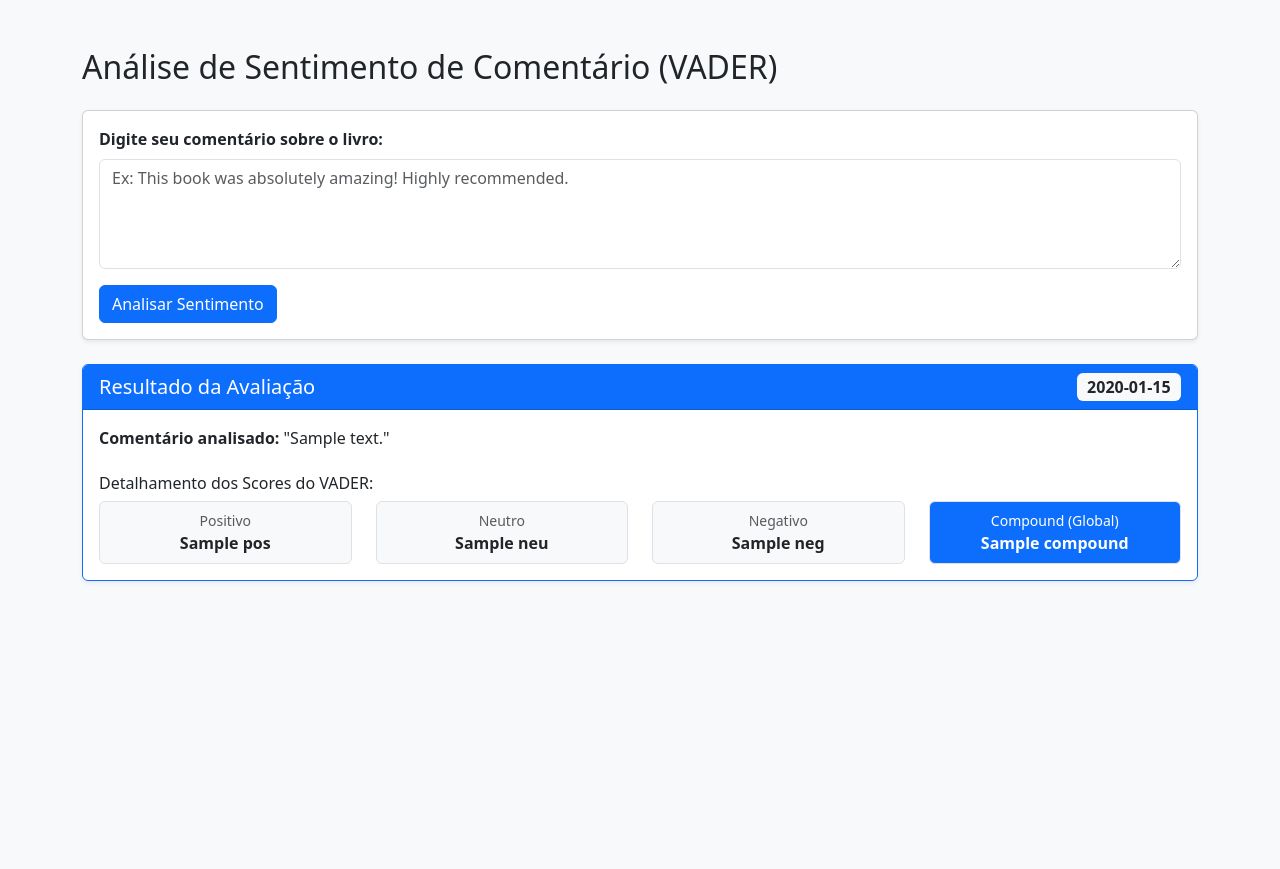
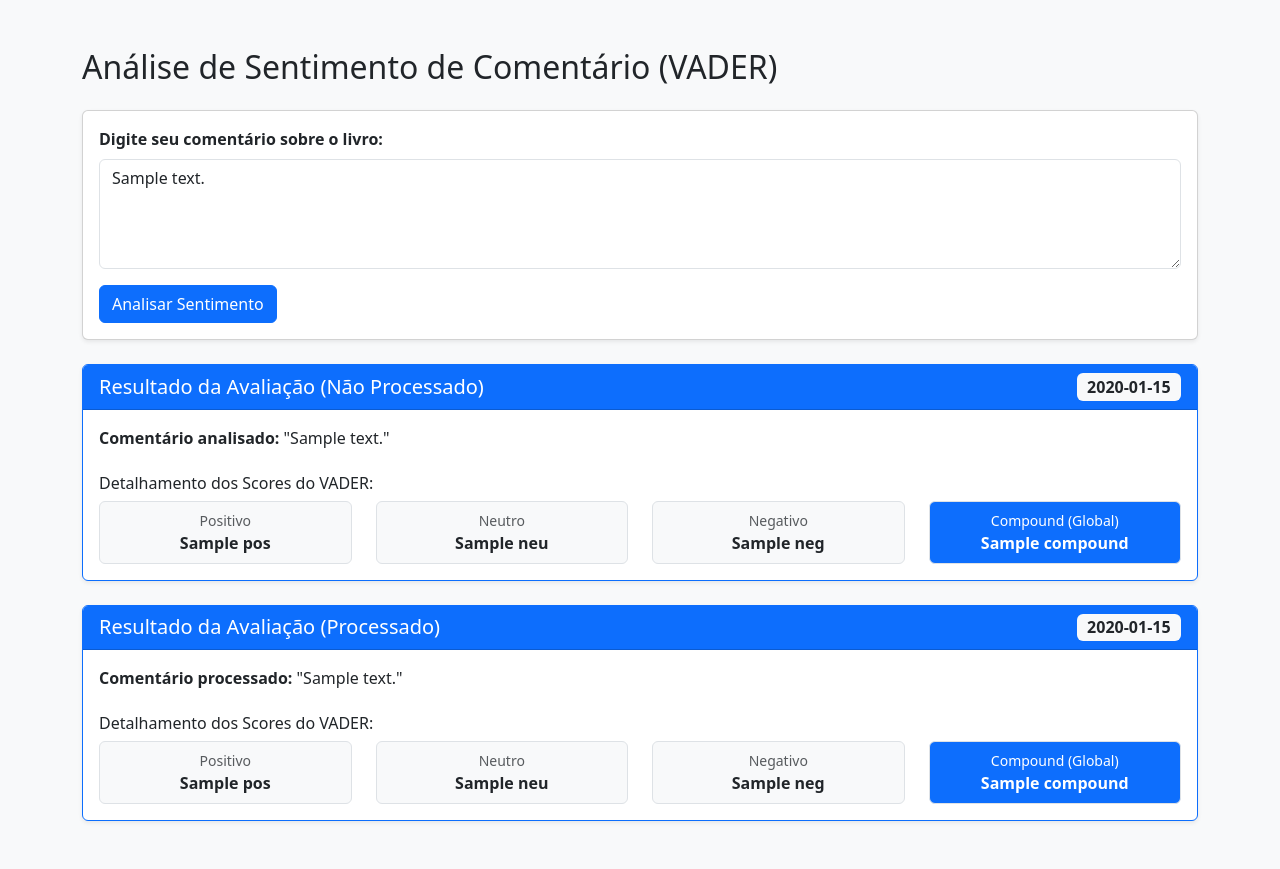
Before and after one commit to danielifsc/rate_comment_project, a Django app: template app_core/templates/home.html in a window 1280 px wide. Before the commit the page ends 582 px from the top, so only its background shows below. Run offline with Django 5.2, Linux system fonts and the light colour scheme; the template is opened without the code that fills it: most values are stand-ins (such as "Sample title", 1, 10 or a date in 2020); parts of the project's set-up code (start-up, migrations or seed data) failed here and were passed over.

Commit message:
atualização aula

```diff
--- a/app_core/templates/home.html
+++ b/app_core/templates/home.html
@@ -1,9 +1,9 @@
 <!DOCTYPE html>
 <html lang="pt-br">
   <head>
-    <meta charset="UTF-8">
+    <meta charset="UTF-8" />
     <title>Avaliação de Comentários - VADER</title>
-    <link href="https://cdn.jsdelivr.net/npm/bootstrap@5.3.0/dist/css/bootstrap.min.css" rel="stylesheet">
+    <link href="https://cdn.jsdelivr.net/npm/bootstrap@5.3.0/dist/css/bootstrap.min.css" rel="stylesheet" />
   </head>
   <body class="bg-light">
     <div class="container py-5">
@@ -12,11 +12,11 @@
       <!-- Formulário para digitação do comentário -->
       <div class="card shadow-sm mb-4">
         <div class="card-body">
-                <form method="POST" >
+          <form method="POST">
             {% csrf_token %}
             <div class="mb-3">
               <label for="comment_text" class="form-label fw-bold">Digite seu comentário sobre o livro:</label>
-                        <textarea class="form-control" id="comment_text" name="comment_text" rows="4" placeholder="Ex: This book was absolutely amazing! Highly recommended." required></textarea>
+              <textarea class="form-control" id="comment_text" name="comment_text" rows="4" placeholder="Ex: This book was absolutely amazing! Highly recommended." required>{{ comment }}</textarea>
             </div>
             <button type="submit" class="btn btn-primary">Analisar Sentimento</button>
           </form>
@@ -27,36 +27,80 @@
       {% if result %}
         <div class="card shadow-sm border-primary">
           <div class="card-header bg-primary text-white d-flex justify-content-between align-items-center">
-                    <h5 class="mb-0">Resultado da Avaliação</h5>
-                    <span class="badge bg-light text-dark fs-6">{{ result.sentiment }}</span>
+            <h5 class="mb-0">Resultado da Avaliação (Não Processado)</h5>
+            <span class="badge bg-light text-dark fs-6">{{ result.sentiment_normal }}</span>
           </div>
           <div class="card-body">
-                    <p><strong>Comentário analisado:</strong> "{{ result.original_text }}"</p>
+            <p>
+              <strong>Comentário analisado:</strong> "{{ result.original_text }}"
+            </p>
 
             <h6 class="mt-4">Detalhamento dos Scores do VADER:</h6>
             <div class="row text-center mt-2">
               <div class="col-md-3">
                 <div class="p-2 border rounded bg-light">
                   <small class="text-muted d-block">Positivo</small>
-                                <strong>{{ result.scores.pos }}</strong>
+                  <strong>{{ result.scores_normal.pos }}</strong>
                 </div>
               </div>
               <div class="col-md-3">
                 <div class="p-2 border rounded bg-light">
                   <small class="text-muted d-block">Neutro</small>
-                                <strong>{{ result.scores.neu }}</strong>
+                  <strong>{{ result.scores_normal.neu }}</strong>
                 </div>
               </div>
               <div class="col-md-3">
                 <div class="p-2 border rounded bg-light">
                   <small class="text-muted d-block">Negativo</small>
-                                <strong>{{ result.scores.neg }}</strong>
+                  <strong>{{ result.scores_normal.neg }}</strong>
                 </div>
               </div>
               <div class="col-md-3">
                 <div class="p-2 border rounded bg-primary text-white">
                   <small class="d-block">Compound (Global)</small>
-                                <strong>{{ result.scores.compound }}</strong>
+                  <strong>{{ result.scores_normal.compound }}</strong>
+                </div>
+              </div>
+            </div>
+          </div>
+        </div>
+
+        <br>
+
+        <div class="card shadow-sm border-primary">
+          <div class="card-header bg-primary text-white d-flex justify-content-between align-items-center">
+            <h5 class="mb-0">Resultado da Avaliação (Processado)</h5>
+            <span class="badge bg-light text-dark fs-6">{{ result.sentiment_processado }}</span>
+          </div>
+          <div class="card-body">
+            <p>
+              <strong>Comentário processado:</strong> "{{ result.texto_limpo }}"
+            </p>
+            <h6 class="mt-4">Detalhamento dos Scores do VADER:</h6>
+
+            <div class="row text-center mt-2">
+              <div class="col-md-3">
+                <div class="p-2 border rounded bg-light">
+                  <small class="text-muted d-block">Positivo</small>
+                  <strong>{{ result.scores_processado.pos }}</strong>
+                </div>
+              </div>
+              <div class="col-md-3">
+                <div class="p-2 border rounded bg-light">
+                  <small class="text-muted d-block">Neutro</small>
+                  <strong>{{ result.scores_processado.neu }}</strong>
+                </div>
+              </div>
+              <div class="col-md-3">
+                <div class="p-2 border rounded bg-light">
+                  <small class="text-muted d-block">Negativo</small>
+                  <strong>{{ result.scores_processado.neg }}</strong>
+                </div>
+              </div>
+              <div class="col-md-3">
+                <div class="p-2 border rounded bg-primary text-white">
+                  <small class="d-block">Compound (Global)</small>
+                  <strong>{{ result.scores_processado.compound }}</strong>
                 </div>
               </div>
             </div>
```
Also changed, not shown: app_core/views.py (+76 -17 lines), 2 other files. Lines whose indentation alone changed are shown as unchanged.
